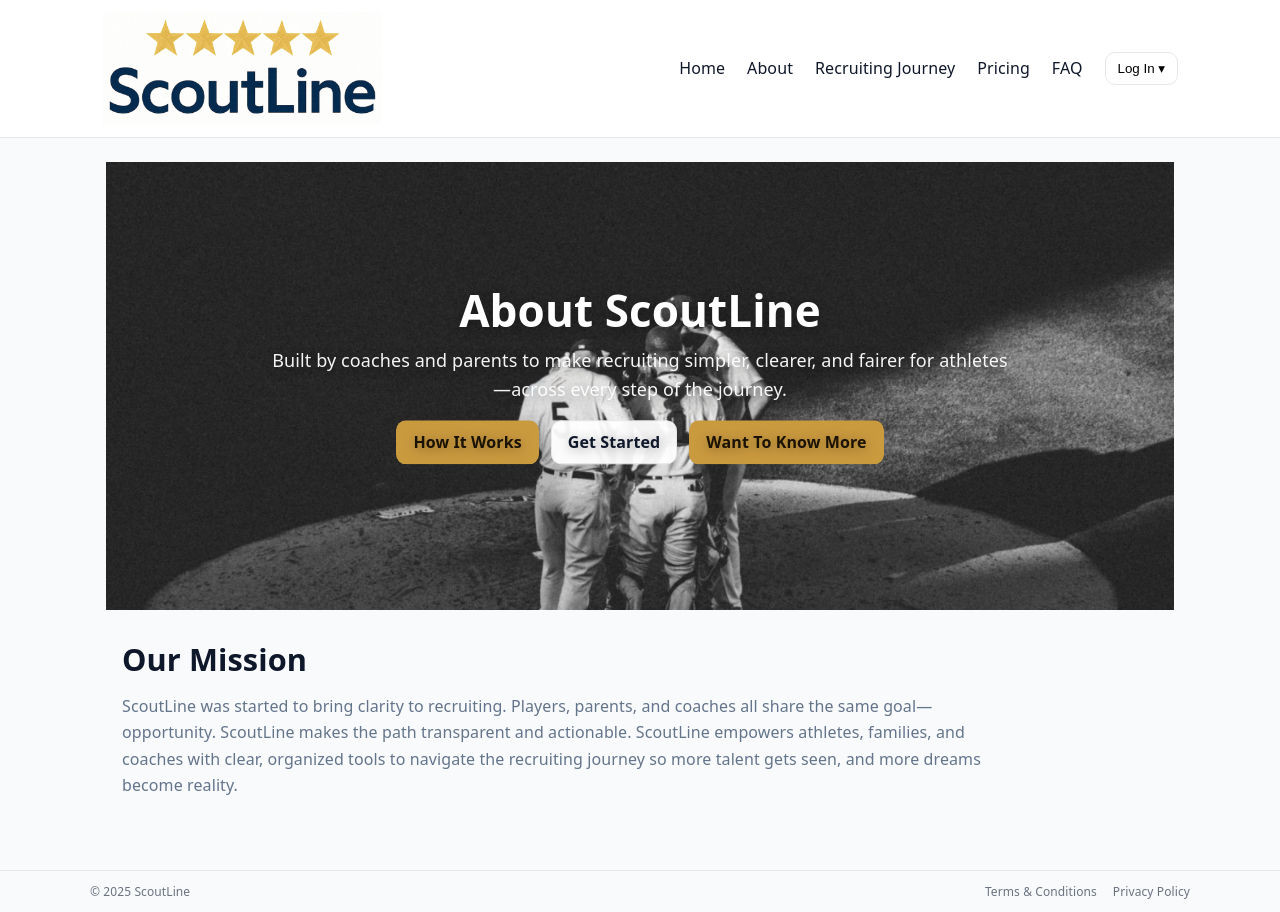
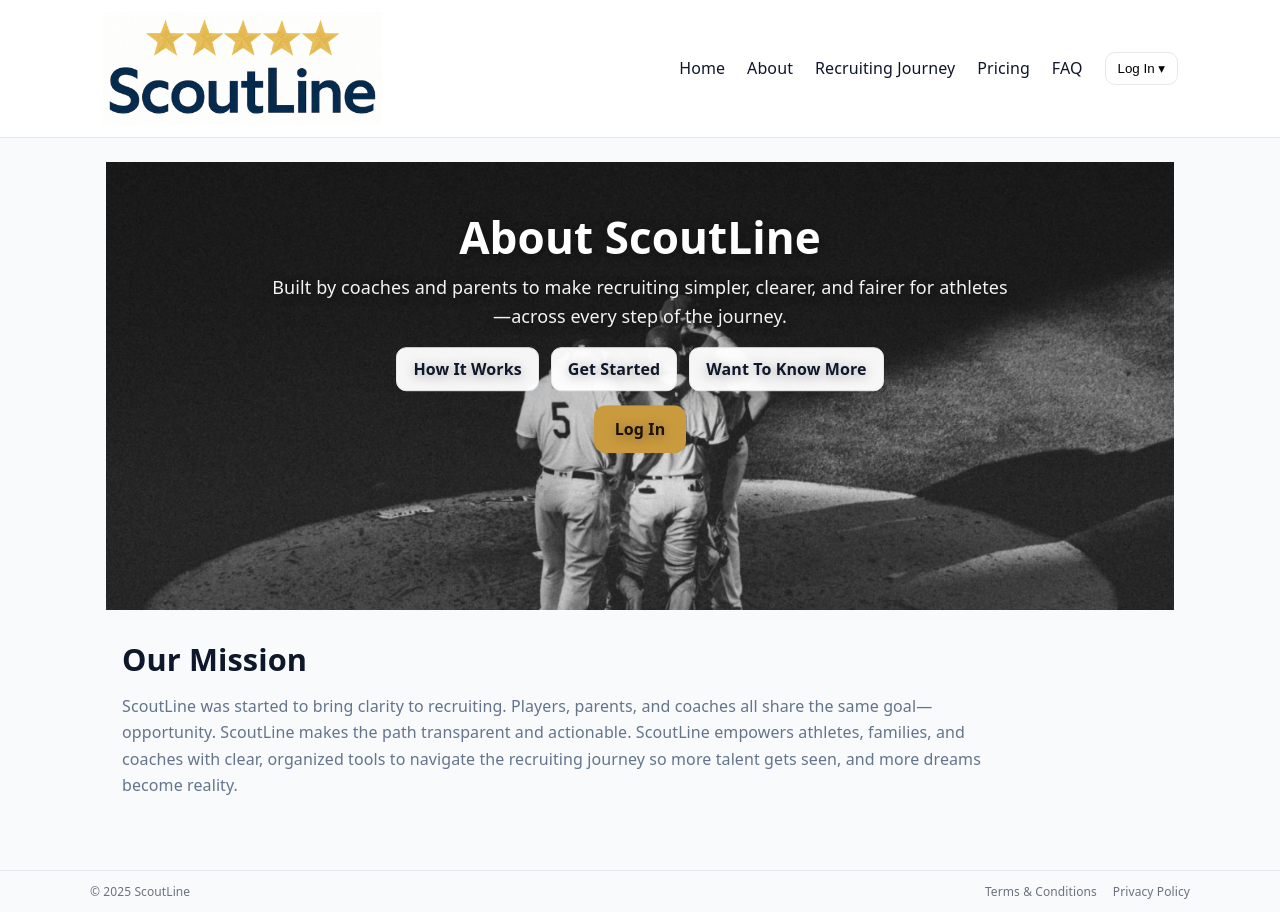
Before and after one commit to mattblittle-create/scoutline-beta, a Next.js app: page /about in a window 1280 px wide. Built offline with nearby package versions, Linux system fonts and the light colour scheme.

Commit message:
Update AboutHero.tsx

```diff
--- a/app/components/AboutHero.tsx
+++ b/app/components/AboutHero.tsx
@@ -24,13 +24,13 @@ export default function AboutHero() {
         style={{ objectFit: "cover" }}
       />
 
-      {/* Scrim so text stays readable (contained to hero only) */}
+      {/* Scrim so text stays readable */}
       <div
         style={{
           position: "absolute",
           inset: 0,
           background:
-            "linear-gradient(to bottom, rgba(0,0,0,0.35) 0%, rgba(0,0,0,0.25) 35%, rgba(255,255,255,0.00) 75%), rgba(255,255,255,0.9) 100%)",
+            "linear-gradient(to bottom, rgba(0,0,0,0.35) 0%, rgba(0,0,0,0.25) 35%, rgba(255,255,255,0.00) 75%)",
           pointerEvents: "none",
         }}
       />
@@ -52,7 +52,7 @@ export default function AboutHero() {
             textAlign: "center",
             color: "white",
             textShadow: "0 2px 12px rgba(0,0,0,0.35)",
-            transform: "translateY(-6%)",
+            transform: "translateY(-22%)", // moved higher on image
           }}
         >
           <h1
@@ -79,7 +79,7 @@ export default function AboutHero() {
             athletes—across every step of the journey.
           </p>
 
-          {/* Optional CTAs — remove if not needed */}
+          {/* Primary CTAs */}
           <div
             style={{
               display: "flex",
@@ -94,11 +94,18 @@ export default function AboutHero() {
               style={{
                 padding: "10px 16px",
                 borderRadius: 10,
-                background: "#ca9a3f",
-                color: "#1a1203",
+                background: "rgba(255,255,255,0.96)",
+                color: "#0f172a",
                 textDecoration: "none",
-                border: "1px solid transparent",
+                border: "1px solid #e5e7eb",
                 fontWeight: 600,
+                transition: "all 0.2s ease-in-out",
+              }}
+              onMouseEnter={(e) => {
+                e.currentTarget.style.background = "#f3f4f6";
+              }}
+              onMouseLeave={(e) => {
+                e.currentTarget.style.background = "rgba(255,255,255,0.96)";
               }}
             >
               How It Works
@@ -108,28 +115,68 @@ export default function AboutHero() {
               style={{
                 padding: "10px 16px",
                 borderRadius: 10,
-                background: "rgba(255,255,255,0.94)",
+                background: "rgba(255,255,255,0.96)",
                 color: "#0f172a",
                 textDecoration: "none",
                 border: "1px solid #e5e7eb",
                 fontWeight: 600,
+                transition: "all 0.2s ease-in-out",
+              }}
+              onMouseEnter={(e) => {
+                e.currentTarget.style.background = "#f3f4f6";
+              }}
+              onMouseLeave={(e) => {
+                e.currentTarget.style.background = "rgba(255,255,255,0.96)";
               }}
             >
               Get Started
             </Link>
-                        <Link
+            <Link
               href="/faq"
               style={{
                 padding: "10px 16px",
                 borderRadius: 10,
+                background: "rgba(255,255,255,0.96)",
+                color: "#0f172a",
+                textDecoration: "none",
+                border: "1px solid #e5e7eb",
+                fontWeight: 600,
+                transition: "all 0.2s ease-in-out",
+              }}
+              onMouseEnter={(e) => {
+                e.currentTarget.style.background = "#f3f4f6";
+              }}
+              onMouseLeave={(e) => {
+                e.currentTarget.style.background = "rgba(255,255,255,0.96)";
+              }}
+            >
+              Want To Know More
+            </Link>
+          </div>
+
+          {/* Prominent Log In below the row */}
+          <div style={{ marginTop: 14 }}>
+            <Link
+              href="/login"
+              style={{
+                display: "inline-block",
+                padding: "12px 20px",
+                borderRadius: 12,
                 background: "#ca9a3f",
                 color: "#1a1203",
                 textDecoration: "none",
                 border: "1px solid transparent",
-                fontWeight: 600,
+                fontWeight: 700,
+                transition: "all 0.2s ease-in-out",
+              }}
+              onMouseEnter={(e) => {
+                e.currentTarget.style.background = "#b88934";
+              }}
+              onMouseLeave={(e) => {
+                e.currentTarget.style.background = "#ca9a3f";
               }}
             >
-              Want To Know More
+              Log In
             </Link>
           </div>
         </div>
```
